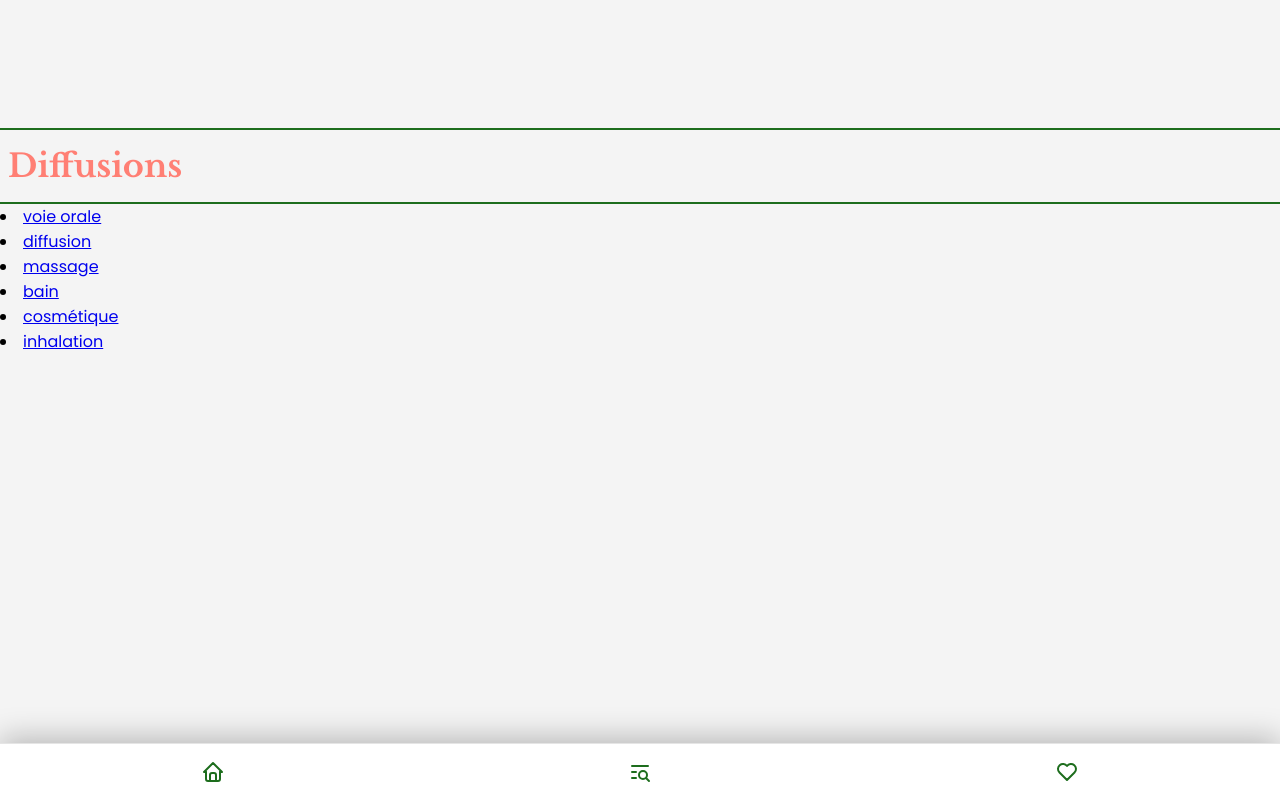
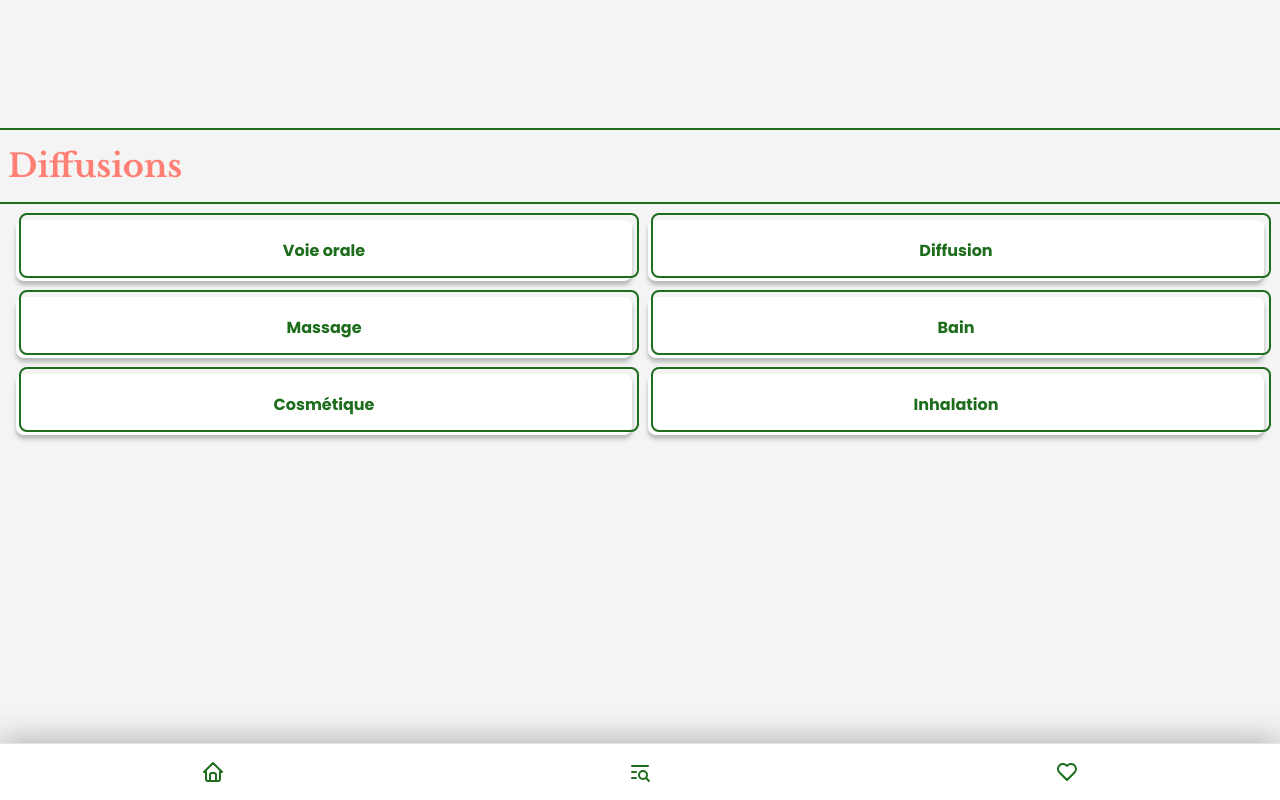
Before and after one commit to manonlvnr/TonEssentiel-App, a React (Create React App) app in the folder client/: page /diffusions in a window 1280 px wide. Built offline with nearby package versions, Linux system fonts and the light colour scheme.

Commit message:
Restyle categories to fit in each pages

```diff
--- a/client/src/App.js
+++ b/client/src/App.js
@@ -25,7 +25,6 @@ function App() {
     <div className="App">
       <Router>
           <Header />
-          <BottomBar />
           <Routes>
             <Route path='/' element={<Homepage />} />
             <Route path='/admin' element={<OilsForm />} />
@@ -42,6 +41,7 @@ function App() {
             <Route path='/signin' element={!user ? <Signin /> : <Navigate to="/"/>} />
             <Route path='/signup' element={!user ? <Signup /> : <Navigate to="/"/>} />
           </Routes>
+          <BottomBar />
       </Router>
     </div>
   );
--- a/client/src/components/molecules/Categories/Categories.jsx
+++ b/client/src/components/molecules/Categories/Categories.jsx
@@ -1,10 +1,8 @@
 import { Link } from "react-router-dom";
 import "./Categories.scss";
 
-const homeCategories = [{name: "Toutes les huiles", path: "/allOils"}, {name: "Symptômes", path: "/symptoms"}, {name: "Diffusons", path: "/diffusions"}, {name: "Thèmes", path: "/themes"}];
-
-function Categories() {
-    const categoryElements = homeCategories.map(category => {
+function Categories({categories}) {
+    const categoryElements = categories.map(category => {
         return (
             <Link to={category.path} className="category__container">
                 <h2 className="category__title">{category.name}</h2>
--- a/client/src/components/molecules/Categories/Categories.scss
+++ b/client/src/components/molecules/Categories/Categories.scss
@@ -1,9 +1,8 @@
 .categories__wrapper {
     display: grid;
     grid-template-columns: repeat(2, 1fr);
-    gap: 1rem;
-    margin-block: 3.5rem 1rem;
-    margin-inline: 1rem;
+    gap: var(--space-md);
+    margin: var(--space-md);
 }
 
 .category__container {
--- a/client/src/components/organisms/Header/Header.jsx
+++ b/client/src/components/organisms/Header/Header.jsx
@@ -3,9 +3,6 @@ import './Header.scss';
 function Header() {
     return (
         <header className="header">
-            {/* <div className="header__logo">
-                <img src={} alt="logo" />
-            </div> */}
         </header>
     )
 }
--- a/client/src/components/pages/Diffusions/DiffusionsList.jsx
+++ b/client/src/components/pages/Diffusions/DiffusionsList.jsx
@@ -1,21 +1,13 @@
-import { Link } from "react-router-dom";
 import Title from '../../atoms/Title/Title';
+import Categories from "../../molecules/Categories/Categories";
 
-const Diffusions = ["voie orale", "diffusion", "massage", "bain", "cosmétique", "inhalation"]
+const diffusionsCategories = [{name: "Voie orale", path: "/diffusions/voie-orale"}, {name: "Diffusion", path: "/diffusions/diffusion"}, {name: "Massage", path: "/diffusions/massage"}, {name: "Bain", path: "/diffusions/bain"}, {name: "Cosmétique", path: "/diffusions/cosmetique"}, {name: "Inhalation", path: "/diffusions/inhalation"}]
 
 function DiffusionsList() {
     return (
-        <div className="diffusions__wrapper">
+        <div className="diffusions">
             <Title children={"Diffusions"} />
-            <div>
-                <lu>
-                    {Diffusions.map((diffusion) => (
-                        <li key={diffusion.id}>
-                            <Link to={`/diffusions/${diffusion}`}>{diffusion}</Link>
-                        </li>
-                    ))}
-                </lu>
-            </div>
+            <Categories categories={diffusionsCategories} />
         </div>
     )
 }
--- a/client/src/components/pages/Homepage/Homepage.jsx
+++ b/client/src/components/pages/Homepage/Homepage.jsx
@@ -4,13 +4,14 @@ import Categories from "../../molecules/Categories/Categories";
 import MostWanted from "../../molecules/MostWanted/MostWanted";
 import FamousOils from "../../organisms/FamousOils/FamousOils";
 
+const homeCategories = [{name: "Toutes les huiles", path: "/allOils"}, {name: "Symptômes", path: "/symptoms"}, {name: "Diffusons", path: "/diffusions"}, {name: "Thèmes", path: "/themes"}];
 
 function Homepage() {
 
     return (
-        <div className='Homepage'>
+        <div className='homepage'>
             <Search />
-            <Categories />
+            <Categories categories={homeCategories}/>
             <MostWanted />
             <FamousOils />
         </div>
--- a/client/src/components/pages/Themes/ThemesList.jsx
+++ b/client/src/components/pages/Themes/ThemesList.jsx
@@ -1,22 +1,13 @@
-import { Link } from "react-router-dom";
 import Title from '../../atoms/Title/Title';
+import Categories from '../../molecules/Categories/Categories';
 
-
-const Themes = ["beauté", "bien-ëtre", "cuisine", "maison", "parfum", "santé"]
+const themesCategories = [{name: "Beauté", path: "/themes/beaute"}, {name: "Bien-être", path: "/themes/bien-etre"}, {name: "Cuisine", path: "/themes/cuisine"}, {name: "Maison", path: "/themes/maison"}, {name: "Parfum", path: "/themes/parfum"}, {name: "Santé", path: "/themes/sante"}]
 
 function ThemesList() {
     return (
-        <div className="symptoms__wrapper">
+        <div className="symptoms">
             <Title children={"Thèmes"} />
-            <div>
-                <lu>
-                    {Themes.map((theme) => (
-                        <li key={theme.id}>
-                            <Link to={`/themes/${theme}`}>{theme}</Link>
-                        </li>
-                    ))}
-                </lu>
-            </div>
+            <Categories categories={themesCategories} />
         </div>
     )
 }
```
